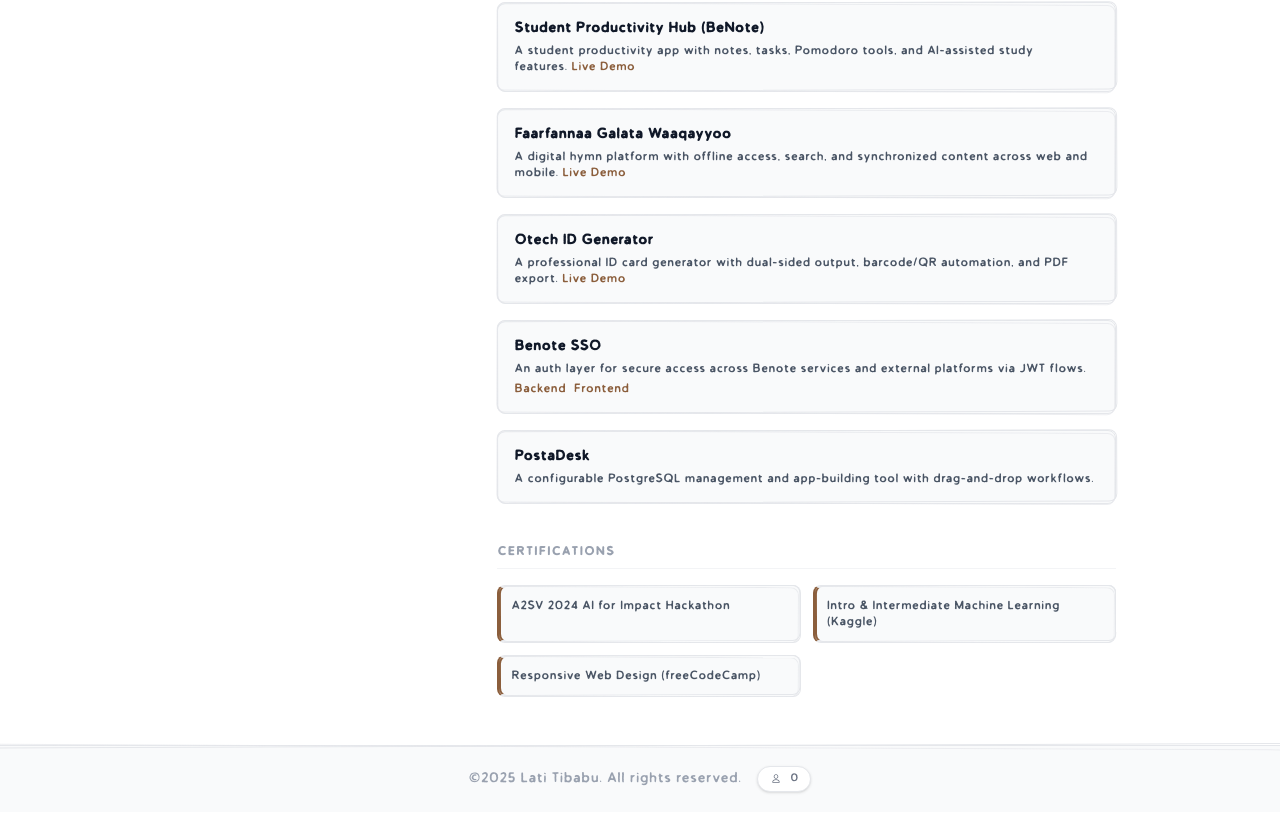
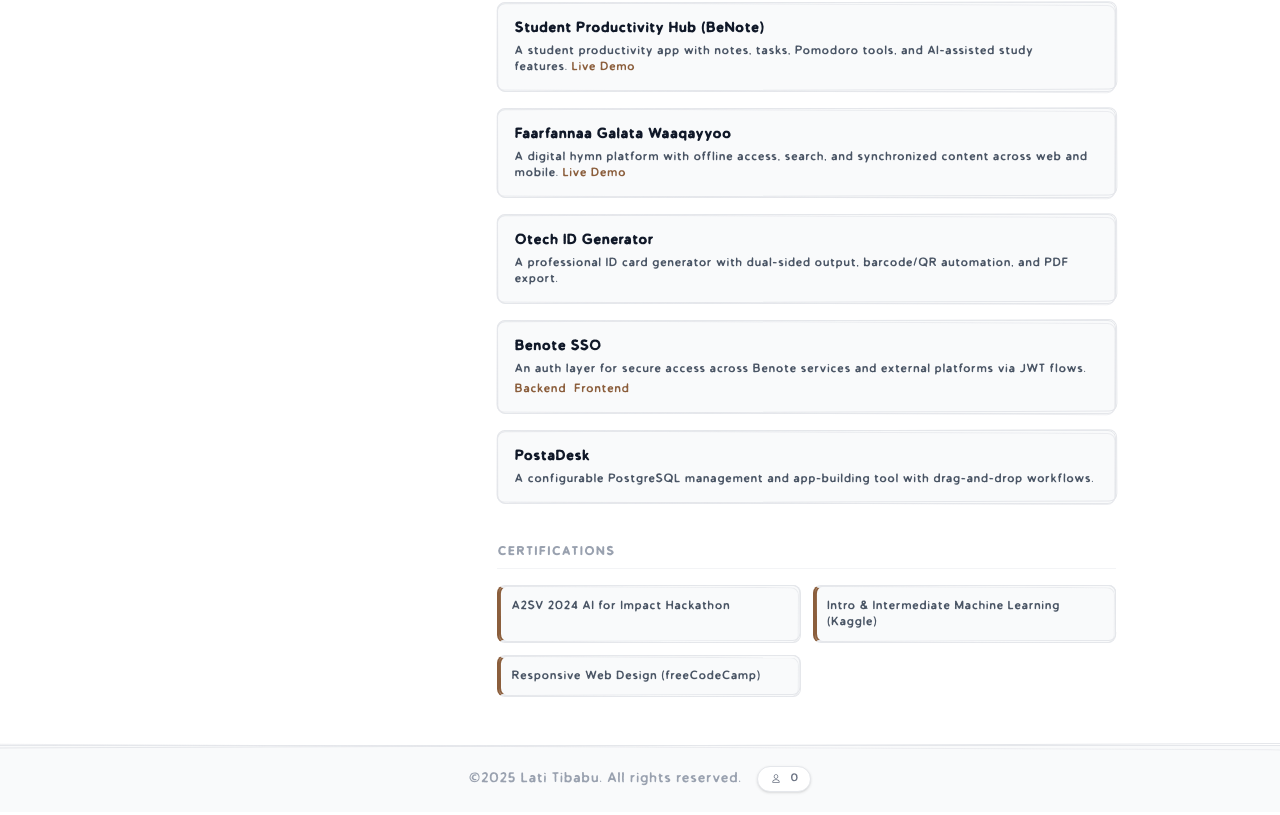
Before and after one commit to lati-tibabu/my-portfolio, a Next.js app: page /about in a window 1280 px wide. Shown: the part 1295-2110 px from the top of the page. Built offline with nearby package versions, Linux system fonts and the light colour scheme; no server answers.

Commit message:
Comment out Live Demo link in about page
Comment out the Live Demo link for Otech ID Generator.

```diff
--- a/app/about/page.tsx
+++ b/app/about/page.tsx
@@ -229,7 +229,7 @@ export default function About() {
                       <h5 className="font-semibold text-sm text-gray-900">Otech ID Generator</h5>
                       <p className="mt-1 text-xs text-gray-600">
                         A professional ID card generator with dual-sided output, barcode/QR automation, and PDF export.
-                        <a href="https://otechid.vercel.app/" target="_blank" rel="noopener noreferrer" className="text-[#8b5e3c] hover:underline ml-1">Live Demo</a>
+                        {/* <a href="https://otechid.vercel.app/" target="_blank" rel="noopener noreferrer" className="text-[#8b5e3c] hover:underline ml-1">Live Demo</a> */}
                       </p>
                     </article>
 
```
